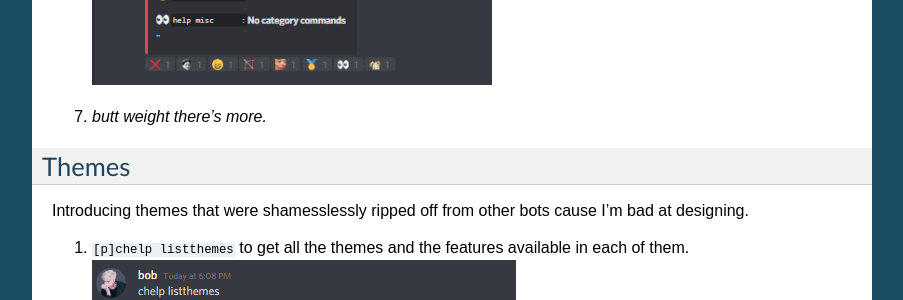
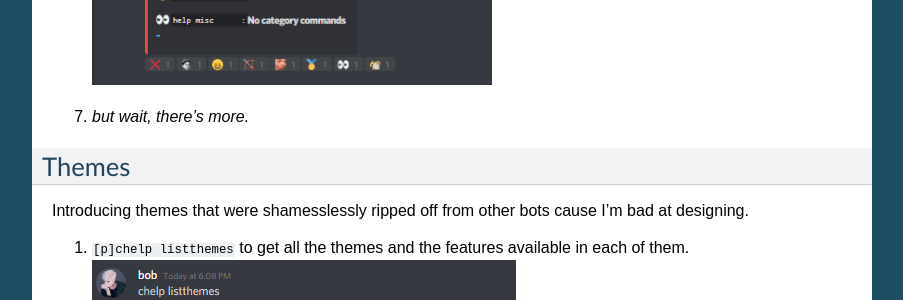
Before and after one commit to npc203/npc-cogs, a Sphinx documentation site: the page built from docs/source/customhelp.rst, in a window 1280 px wide and 900 px high, scrolled down 2118 px. Shown: the part 152-452 px from the top of the window, without its empty margins (198-1101 px from the left). Built offline with Sphinx 7.4.7, drawn with Linux system fonts in a browser that asks for light colours.

Commit message:
Update customhelp.rst
Fixed spelling mistake in line 62

```diff
--- a/docs/source/customhelp.rst
+++ b/docs/source/customhelp.rst
@@ -59,7 +59,7 @@ Setup
 6. | Now the main help menu must look a little better.
    | |Default command|
 
-7.  *butt weight there's more.*
+7.  *but wait, there's more.*
 
 Themes
 -------
```
